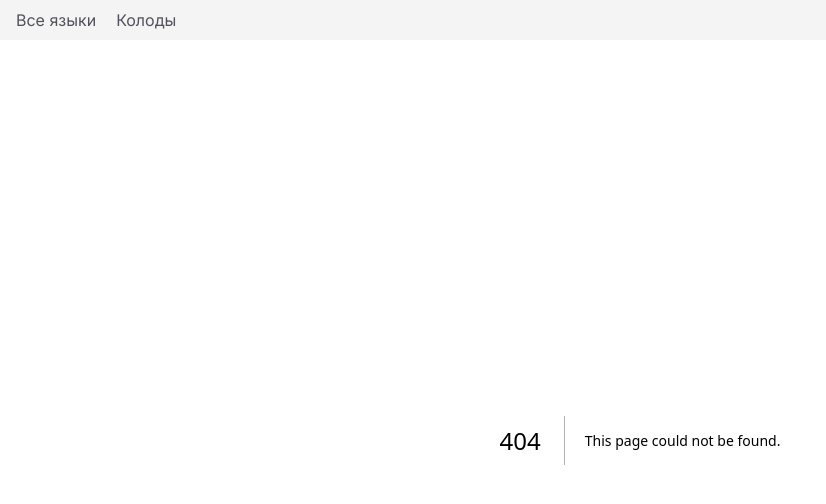
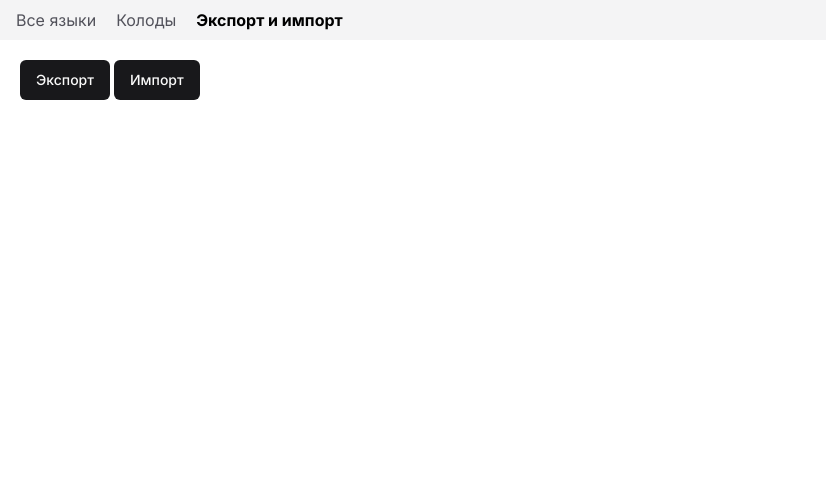
Before and after one commit to Marker-bit/language-sounds, a Next.js app: page /export in a window 1280 px wide. Before the commit this address had no page. Shown: the top 504 px of the page, without its empty margins (0-826 px from the left). Built offline with nearby package versions, Linux system fonts and the light colour scheme.

Commit message:
export and import

```diff
--- /dev/null
+++ b/src/app/export/page.tsx
@@ -0,0 +1,85 @@
+"use client";
+
+import { Button } from "@/components/ui/button";
+import { getDb } from "@/lib/utils";
+import { useState } from "react";
+
+export default function Page() {
+  const [done, setDone] = useState(false);
+  function exportFunc() {
+    getDb((db) => {
+      const tx = db.transaction("words", "readonly");
+      const store = tx.objectStore("words");
+
+      store.getAll().onsuccess = (event: any) => {
+        const words = event.target.result;
+        const tx = db.transaction("languages", "readonly");
+        const store = tx.objectStore("languages");
+
+        store.getAll().onsuccess = (event: any) => {
+          const languages = event.target.result;
+          const tx = db.transaction("pairs", "readonly");
+          const store = tx.objectStore("pairs");
+
+          store.getAll().onsuccess = (event: any) => {
+            const pairs = event.target.result;
+            const link = document.createElement("a");
+            const jsonData = {
+              words,
+              languages,
+              pairs,
+            };
+            const text = JSON.stringify(jsonData);
+            link.href =
+              "data:text/plain;charset=utf-8," + encodeURIComponent(text);
+            link.download = "export.json";
+            document.body.appendChild(link).click();
+          };
+        };
+      };
+    });
+  }
+  function importFunc() {
+    setDone(false);
+    const input = document.createElement("input");
+    input.type = "file";
+    input.click();
+    input.onchange = (event: any) => {
+      const file = event.target!.files[0];
+      const reader = new FileReader();
+      reader.readAsText(file, "UTF-8");
+      reader.onload = (event) => {
+        const data = JSON.parse(event.target!.result as string);
+        console.log(data);
+        getDb((db) => {
+          let tx = db.transaction("languages", "readwrite");
+          let store = tx.objectStore("languages");
+          store.clear();
+          for (const language of data.languages) {
+            store.add(language);
+          }
+          tx = db.transaction("words", "readwrite");
+          store = tx.objectStore("words");
+          store.clear();
+          for (const word of data.words) {
+            store.add(word);
+          }
+          tx = db.transaction("pairs", "readwrite");
+          store = tx.objectStore("pairs");
+          store.clear();
+          for (const pair of data.pairs) {
+            store.add(pair);
+          }
+          setDone(true);
+        });
+      }
+    }
+  }
+  return (
+    <div className="p-5 flex gap-1">
+      <Button onClick={exportFunc}>Экспорт</Button>
+      <Button onClick={importFunc}>Импорт</Button>
+      {done && <div className="text-green-500">Импорт завершен</div>}
+    </div>
+  );
+}
--- a/src/components/ui/nav.tsx
+++ b/src/components/ui/nav.tsx
@@ -27,6 +27,15 @@ export default function Nav() {
         >
           Колоды
         </Link>
+        <Link
+          className={cn(
+            "text-zinc-600 dark:text-zinc-400 transition hover:bg-zinc-200 hover:dark:bg-zinc-800 px-2 rounded-md",
+            pathname === "/export" && "font-bold text-black dark:text-white"
+          )}
+          href="/export"
+        >
+          Экспорт и импорт
+        </Link>
       </div>
     </>
   );
```
